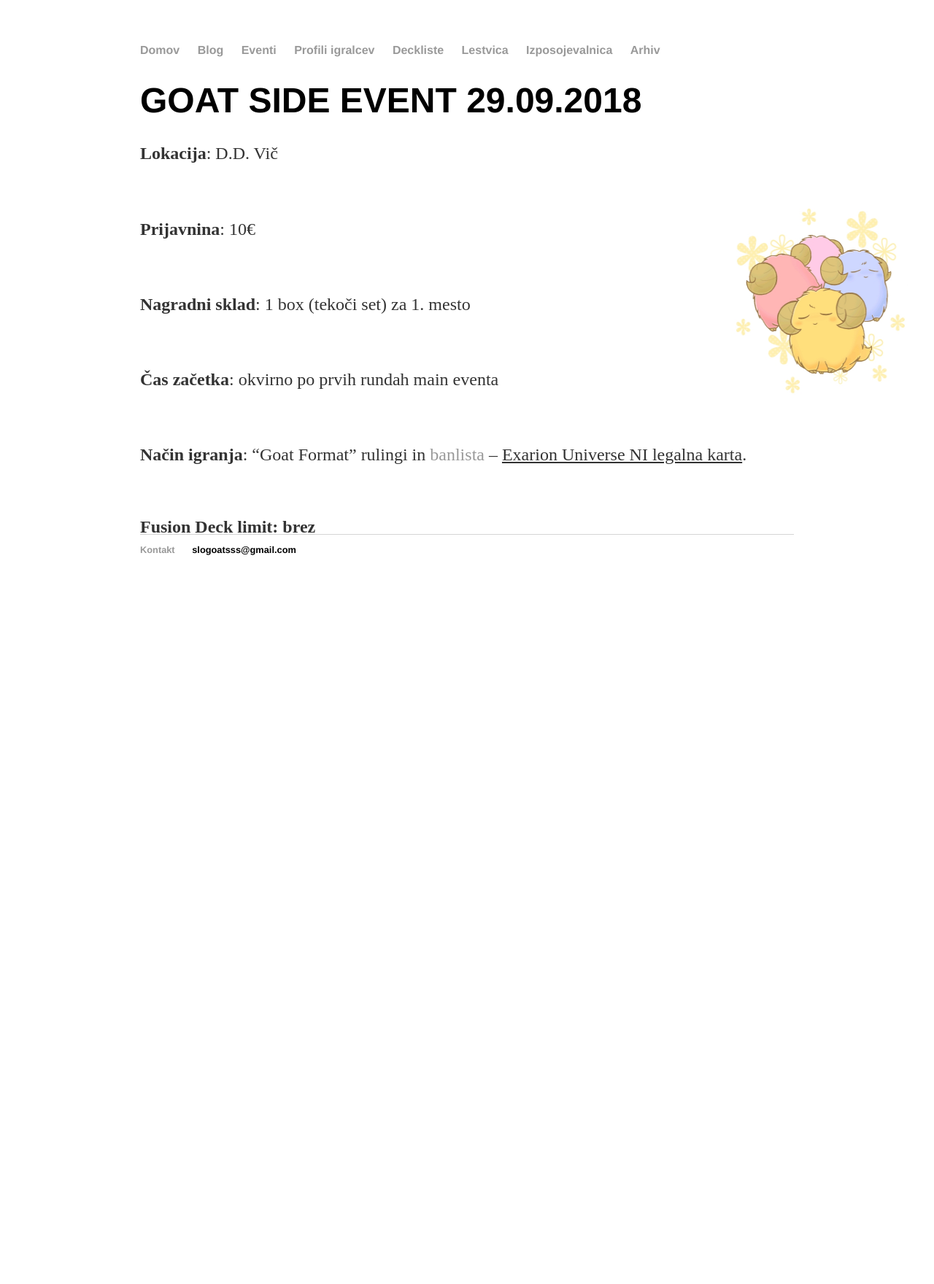
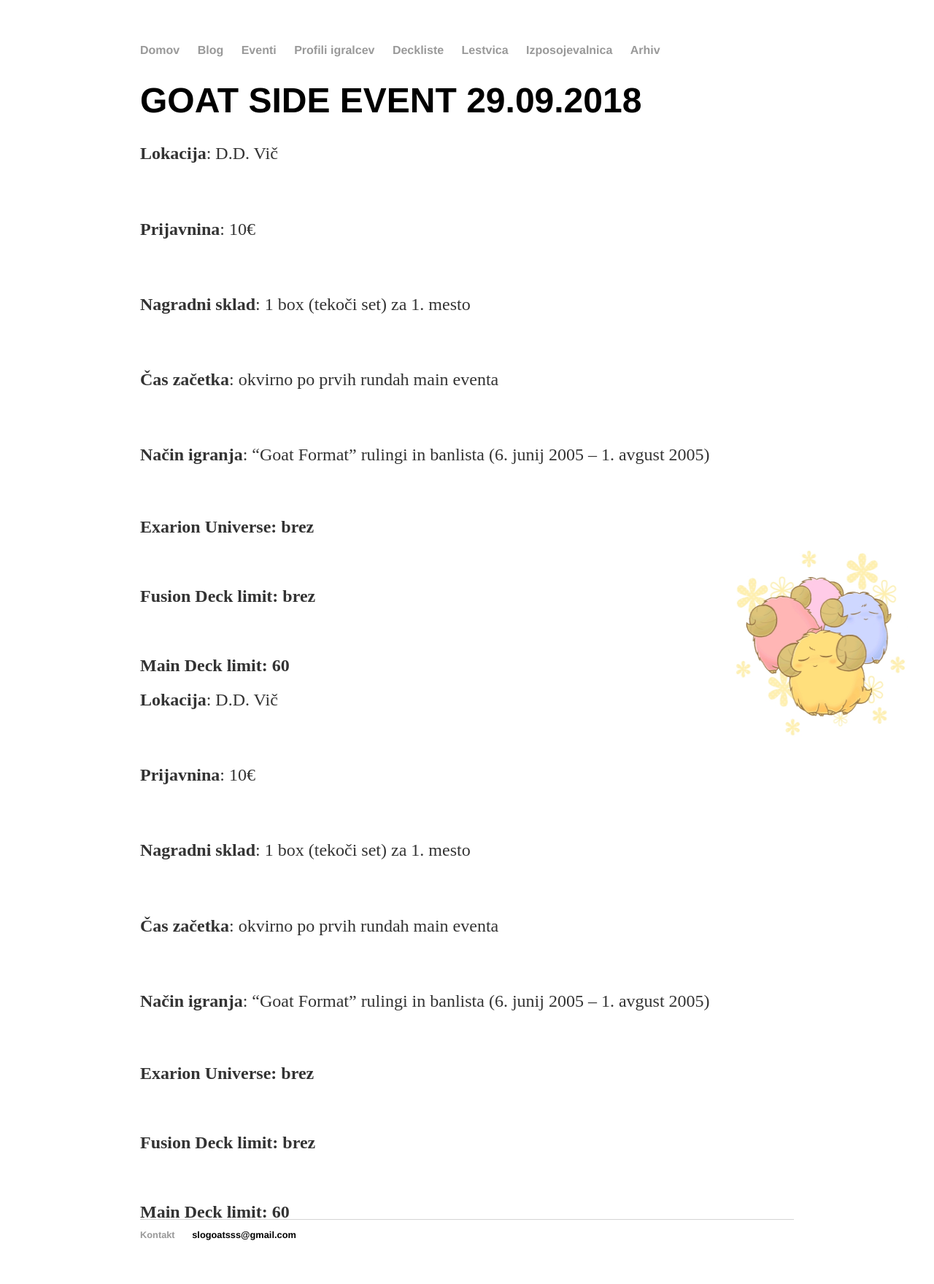
Before and after one commit to slogoatsss/slogoatsss.github.io, a Jekyll site: the page built from eventi/2018-09-29/index.html, in a window 1280 px wide. Shown: the whole page at 73% size. Built offline with Jekyll 4.4.1, drawn with Linux system fonts in a browser that asks for light colours; before the commit the page ends 900 px from its top, so only the background shows below that.

Commit message:
Update index.html

```diff
--- a/eventi/2018-09-29/index.html
+++ b/eventi/2018-09-29/index.html
@@ -9,9 +9,9 @@ title: GOAT SIDE EVENT 29.09.2018
 	<title>Unknown</title>
 	<meta name="generator" content="LibreOffice 5.3.6.1 (Linux)"/>
 	<meta name="author" content="Unknown"/>
-	<meta name="created" content="2018-09-22T10:49:16"/>
+	<meta name="created" content="2018-09-22T11:01:24"/>
 	<meta name="changedby" content="calibre"/>
-	<meta name="changed" content="2018-09-22T10:49:16"/>
+	<meta name="changed" content="2018-09-22T11:01:24"/>
 	<meta name="AppVersion" content="03.0031"/>
 	<meta name="DocSecurity" content="0"/>
 	<meta name="HyperlinksChanged" content="false"/>
@@ -44,13 +44,85 @@ okvirno po prvih rundah main eventa</p>
 <p style="margin-bottom: 0in; line-height: 115%"><br/>
 
 </p>
-<p style="margin-bottom: 0in; line-height: 115%"><b>Način igranja</b>:
-	“Goat Format” rulingi in <a href="http://yugioh.wikia.com/wiki/April_2005_Lists">banlista</a> – <u>Exarion Universe NI
-legalna karta</u>.&nbsp;</p>
+<p style="margin-bottom: 0in; line-height: 115%"><b>Način</b>
+<b>igranja</b>: “Goat Format” rulingi in banlista (6. junij 2005
+– 1. avgust 2005)&nbsp;</p>
 <p style="margin-bottom: 0in; line-height: 115%"><br/>
 
 </p>
-<p align="justify" style="margin-bottom: 0in; line-height: 0.2in"><b>Fusion
+<p align="left" style="margin-bottom: 0in; line-height: 0.2in"><b>Exarion
+Universe: brez&nbsp;</b></p>
+<p style="margin-bottom: 0in; line-height: 115%"><br/>
+
+</p>
+<p align="left" style="margin-bottom: 0in; line-height: 0.2in"><b>Fusion
 Deck limit: brez</b></p>
+<p style="margin-bottom: 0in; line-height: 115%"><br/>
+
+</p>
+<p align="left" style="margin-bottom: 0in; line-height: 0.2in"><b>Main
+Deck limit: 60</b></p>
 </body>
 </html>
+<!DOCTYPE HTML PUBLIC "-//W3C//DTD HTML 4.0 Transitional//EN">
+<html>
+<head>
+	<meta http-equiv="content-type" content="text/html; charset=utf-8"/>
+	<title>Unknown</title>
+	<meta name="generator" content="LibreOffice 5.3.6.1 (Linux)"/>
+	<meta name="author" content="Unknown"/>
+	<meta name="created" content="2018-09-22T11:01:24"/>
+	<meta name="changedby" content="calibre"/>
+	<meta name="changed" content="2018-09-22T11:01:24"/>
+	<meta name="AppVersion" content="03.0031"/>
+	<meta name="DocSecurity" content="0"/>
+	<meta name="HyperlinksChanged" content="false"/>
+	<meta name="LinksUpToDate" content="true"/>
+	<meta name="ScaleCrop" content="false"/>
+	<meta name="ShareDoc" content="false"/>
+	<style type="text/css">
+		@page { size: 8.5in 11in; margin: 1in }
+		p { margin-bottom: 0.1in; line-height: 120% }
+	</style>
+</head>
+<body lang="en" dir="ltr">
+<p style="margin-bottom: 0in; line-height: 115%; page-break-before: auto; page-break-after: auto">
+<b>Lokacija</b>: D.D. Vič</p>
+<p style="margin-bottom: 0in; line-height: 115%"><br/>
+
+</p>
+<p style="margin-bottom: 0in; line-height: 115%"><b>Prijavnina</b>:
+10€</p>
+<p style="margin-bottom: 0in; line-height: 115%"><br/>
+
+</p>
+<p style="margin-bottom: 0in; line-height: 115%"><b>Nagradni sklad</b>:
+1 box (tekoči set) za 1. mesto</p>
+<p style="margin-bottom: 0in; line-height: 115%"><br/>
+
+</p>
+<p style="margin-bottom: 0in; line-height: 115%"><b>Čas začetka</b>:
+okvirno po prvih rundah main eventa</p>
+<p style="margin-bottom: 0in; line-height: 115%"><br/>
+
+</p>
+<p style="margin-bottom: 0in; line-height: 115%"><b>Način</b>
+<b>igranja</b>: “Goat Format” rulingi in banlista (6. junij 2005
+– 1. avgust 2005)&nbsp;</p>
+<p style="margin-bottom: 0in; line-height: 115%"><br/>
+
+</p>
+<p align="left" style="margin-bottom: 0in; line-height: 0.2in"><b>Exarion
+Universe: brez&nbsp;</b></p>
+<p style="margin-bottom: 0in; line-height: 115%"><br/>
+
+</p>
+<p align="left" style="margin-bottom: 0in; line-height: 0.2in"><b>Fusion
+Deck limit: brez</b></p>
+<p style="margin-bottom: 0in; line-height: 115%"><br/>
+
+</p>
+<p align="left" style="margin-bottom: 0in; line-height: 0.2in"><b>Main
+Deck limit: 60</b></p>
+</body>
+</html>
```
